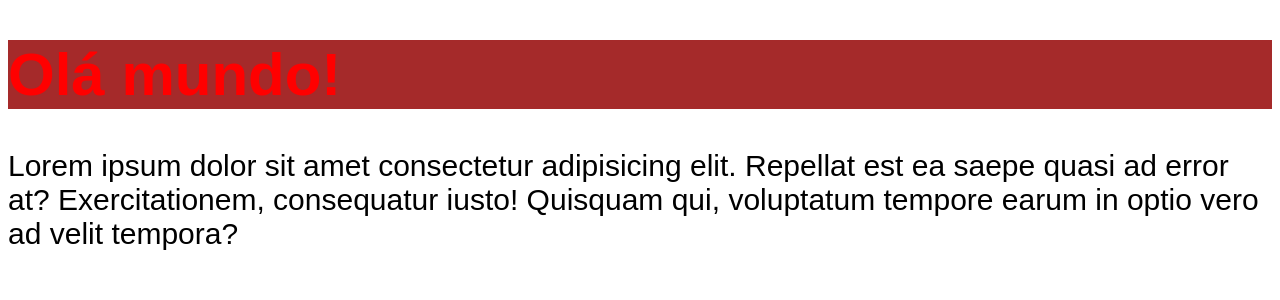
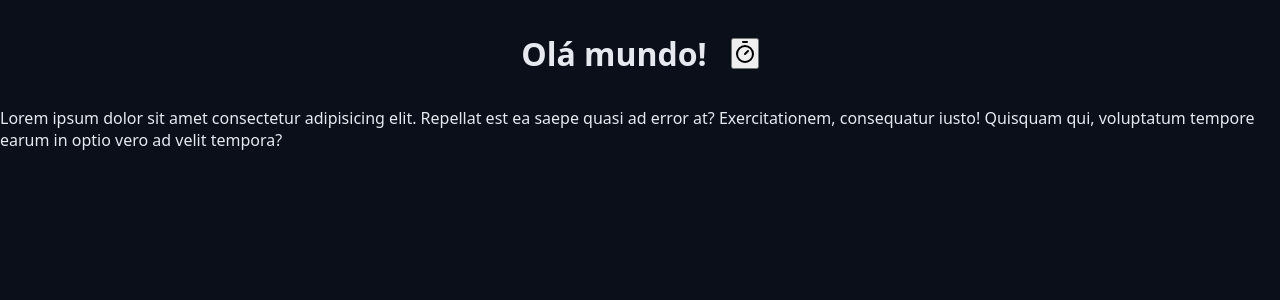
Before and after one commit to adriane1222/projeto_react_pomodoro, a React (Vite) app: page / in a window 1280 px wide. Shown: the top 300 px of the page. Built offline with nearby package versions, Linux system fonts and the light colour scheme.

Commit message:
tipagem e finalização do componente heading

```diff
--- a/package.json
+++ b/package.json
@@ -10,6 +10,7 @@
     "preview": "vite preview"
   },
   "dependencies": {
+    "lucide-react": "^0.515.0",
     "react": "^19.1.0",
     "react-dom": "^19.1.0"
   },
--- a/src/App.tsx
+++ b/src/App.tsx
@@ -1,5 +1,6 @@
 //PascalCase
 //ExemploDeComponente
+import { TimerIcon } from 'lucide-react';
 import { Heading } from './components/Heading'
 import './styles/global.css'
 import './styles/theme.css'
@@ -8,7 +9,12 @@
 export function App() {
     return (
         <>
-           <Heading/>
+           <Heading>
+                Olá mundo!
+                <button>
+                    <TimerIcon />
+                </button>
+            </Heading>
             <p>
                 Lorem ipsum dolor sit amet consectetur adipisicing elit. Repellat est ea saepe quasi ad error at? Exercitationem, consequatur iusto! Quisquam qui, voluptatum tempore earum in
                 optio vero ad velit tempora?
--- a/src/components/Heading.module.css
+++ b/src/components/Heading.module.css
@@ -1,7 +1,7 @@
 .heading {
-    background-color: brown;
+    margin: 3.2rem 0;
+    display: flex;
+    align-items: center;
+    justify-content: center;
+    gap: 2.4rem;
 }
-
-.black {
-    color: black;
-}
--- a/src/components/Heading.tsx
+++ b/src/components/Heading.tsx
@@ -1,6 +1,10 @@
 import styles from './Heading.module.css';
 
-export  function Heading() {
+type HeadingProperty = {
+    children: React.ReactNode;
+}
 
-    return <h1 className={styles.heading}>Olá mundo!</h1>;
+export  function Heading({ children }: HeadingProperty) {
+   console.log(children)
+    return <h1 className={styles.heading}>{children}</h1>;
 }
--- a/src/styles/global.css
+++ b/src/styles/global.css
@@ -1,8 +1,18 @@
-body {
-    font-family: sans-serif;
-    font-size: 30px;
+
+* { /* seletor global */
+    margin: 0;
+    padding: 0;
+    box-sizing: border-box;
 }
 
-h1 {
-    color: var(--primary);
+html {
+    font-size: 62.5%;
 }
+
+body {
+    font-family: system-ui, -apple-system, BlinkMacSystemFont, 'Segoe UI', Roboto, Oxygen,
+    Ubuntu, Cantarell, 'Open Sans', 'Helvetica Neue', sans-serif;
+    font-size: 1.6rem; /*equivale 16px */
+    background-color: var(--gray-900);
+    color: var(--text-default);
+}
--- a/src/styles/theme.css
+++ b/src/styles/theme.css
@@ -1,3 +1,37 @@
 :root {
-    --primary: red;
+   --gray-100: #e6e9f0;
+   --gray-200: #cdd3e1;
+   --gray-300: #aab3cc;
+   --gray-400: #555f7d;
+   --gray-500: #454f6a;
+   --gray-600: #363d56;
+   --gray-700: #272f43;
+   --gray-800: #181f2e;
+   --gray-900: #0a0f1a;
+
+   --primary-light: #ffa281;
+   --primary: #fc6c38;
+   --primary-dark: #f85215;
+
+   --link-color: #fc8256;
+   --link-hover: #e05c2c;
+
+   --success: #2be970;
+   --warning: #fac424;
+   --error: #c41e1e;
+   --info: #05a9f5;
+
+   --text-over-primary: #0a0f1a;
+   --text-over-primary-dark: #e6e9f0;
+   --text-over-primary-light: #0a0f1a;
+   --text-over-success: #0a0f1a;
+   --text-over-warning: #0a0f1a;
+   --text-over-error: #e6e9f0;
+   --text-over-info: #0a0f1a;
+
+   --text-default: #e6e9f0;
+   --text-muted: #aab3cc;
+
+   --disabled: #555f7d;
+   --text-disabled: #aab3cc;
 }
```
Also changed, not shown: 1 other file (tests, documents, lock files or other folders).
